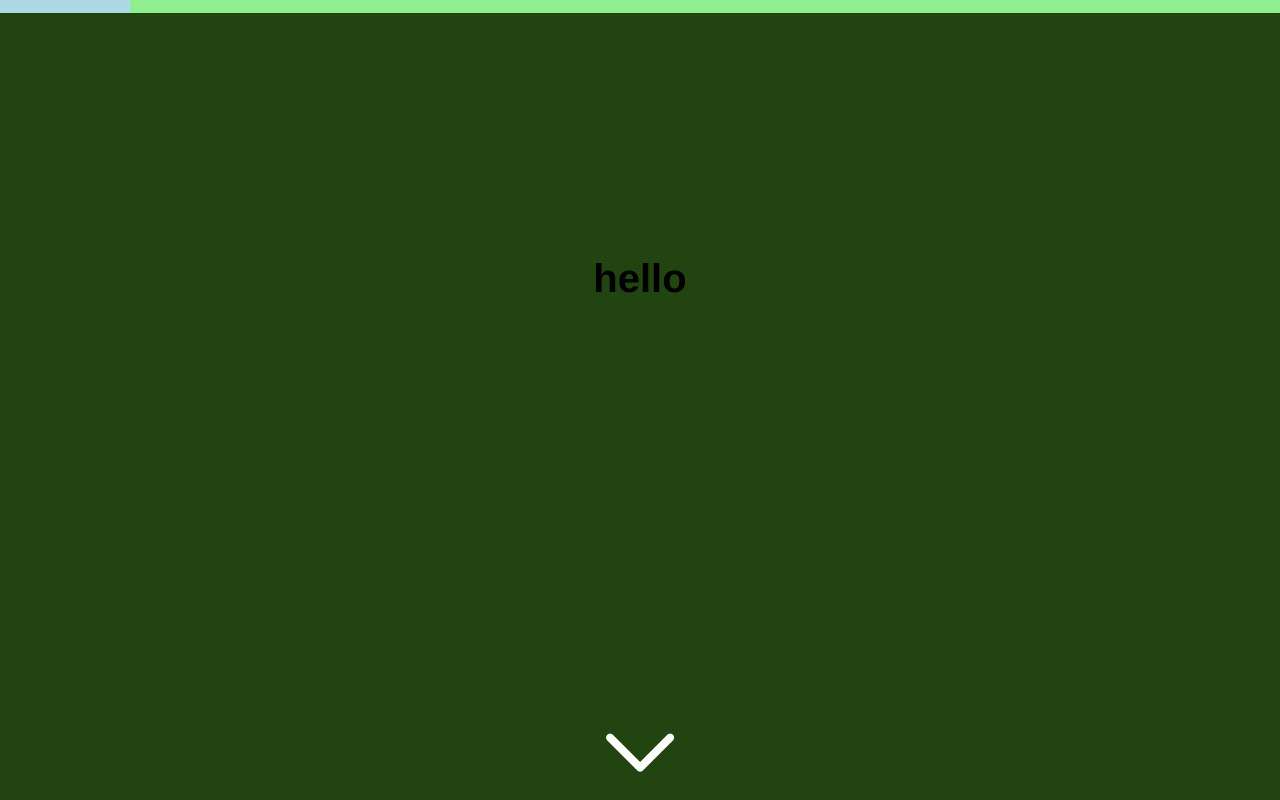
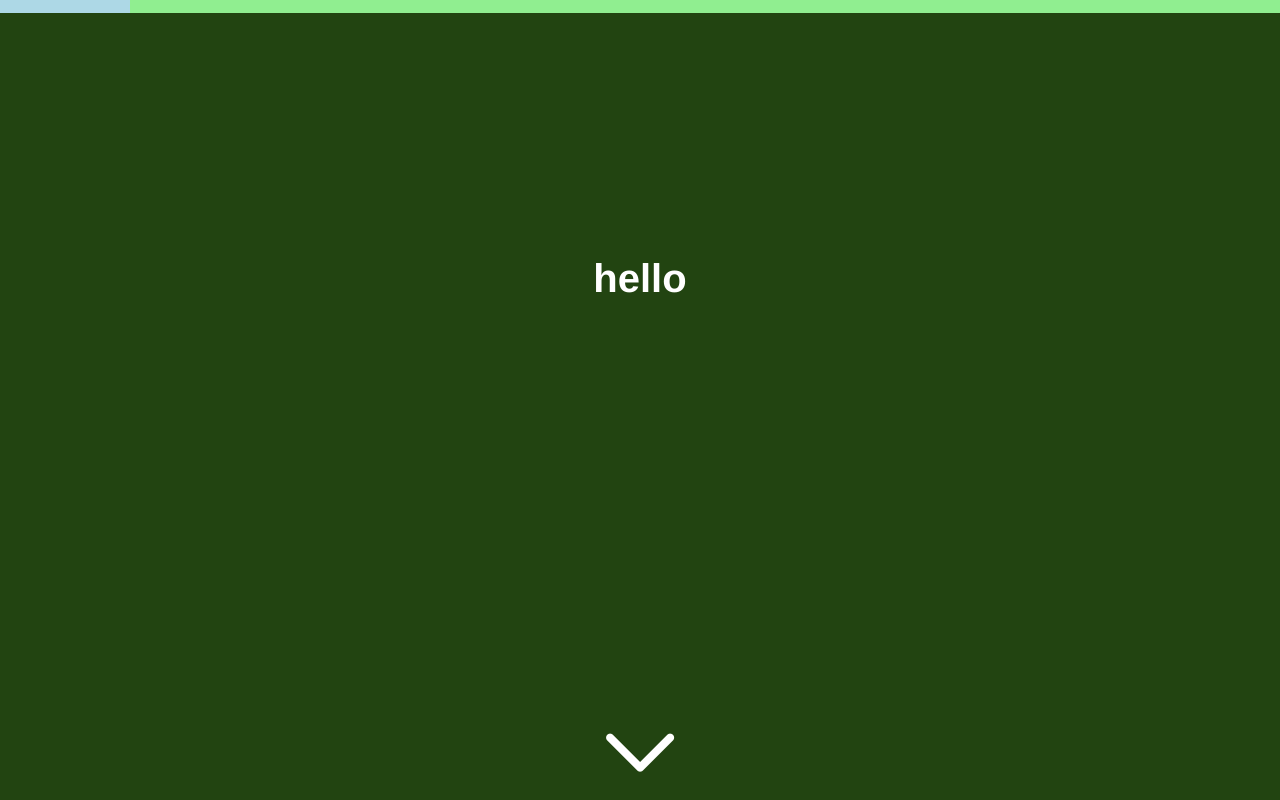
Before and after one commit to jgeller11/SLIC, a plain HTML site: page index.html in a window 1280 px wide. Shown: the top 800 px of the page. Drawn offline with Linux system fonts and the light colour scheme.

Commit message:
fixed a color issue

```diff
--- a/index.html
+++ b/index.html
@@ -27,7 +27,7 @@
 
     </ul>
     <div class="eric parallaxBackground" id="whiteboard">
-        <h1 style="margin: 20%; width:60%; text-align: center;"> hello </h1>
+        <h1 style="margin: 20%; width:60%; text-align: center; color: white;"> hello </h1>
     </div>
     <div class="downArrow" id="downArrow"></div>
     <div id="journal" class="parallaxBackground" style="background-color: white; position: relative; width: 88%; top: 100%; min-height: 500%; padding: 6%;">
```
